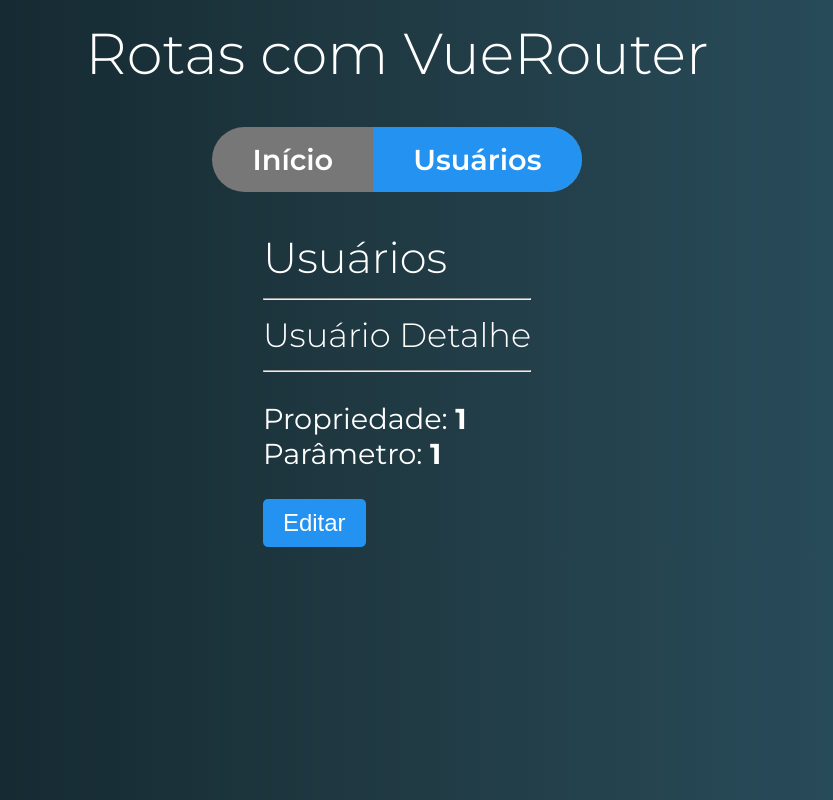
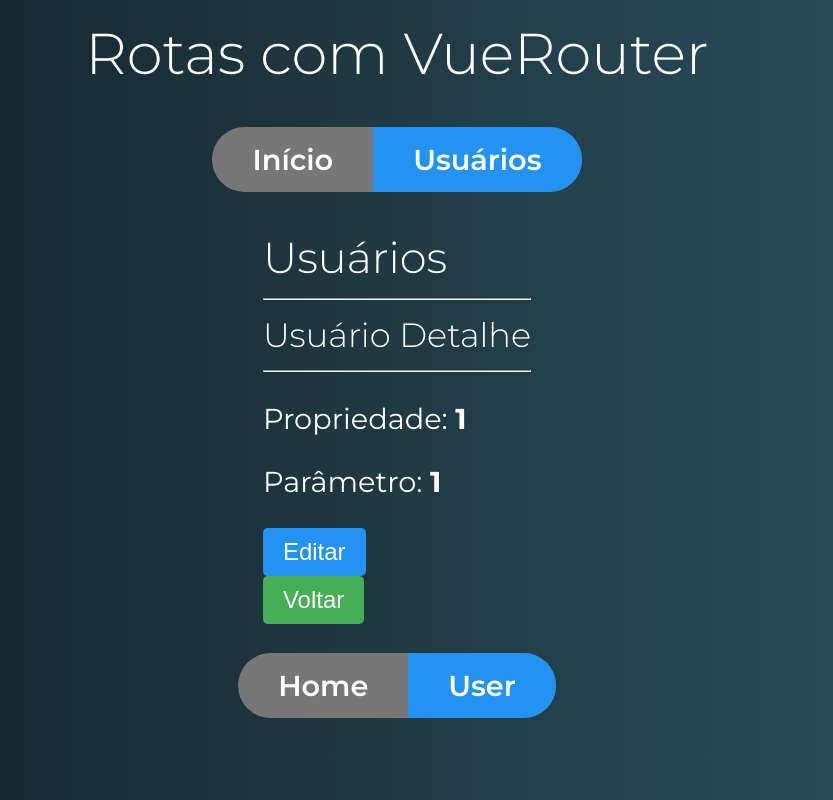
Before and after one commit to murilosopi/learning-vuejs-cod3r, a Vue app in the folder 13 - rotas/rotas-exercicios/: page /usuario/1 in a window 1280 px wide. Shown: the whole page, without its empty margins (243-1076 px from the left). Built offline with nearby package versions, Linux system fonts and the light colour scheme.

Commit message:
multiplos router views & redirecionamento

```diff
--- a/13 - rotas/rotas-exercicios/src/App.vue
+++ b/13 - rotas/rotas-exercicios/src/App.vue
@@ -1,17 +1,15 @@
 <template>
 	<div id="app">
 		<h1>Rotas com VueRouter</h1>
-		<Menu />
+		<router-view name="menu"/>
 		<router-view />
+		<router-view name="menuInferior"/>
 	</div>
 </template>
 
 <script>
-import Menu from './components/Menu.vue'
 export default {
-	components: {
-		Menu
-	}
+	components: {}
 }
 </script>
 
--- /dev/null
+++ b/13 - rotas/rotas-exercicios/src/components/MenuAlt.vue
@@ -0,0 +1,18 @@
+<template>
+  <nav class="menu">
+    <ul>
+      <router-link tag="li" to="/" active-class="active" exact><a>Home</a></router-link>
+      <router-link tag="li" to="/usuario" active-class="active"><a>User</a></router-link>
+    </ul>
+  </nav>
+</template>
+
+<script>
+export default {
+
+}
+</script>
+
+<style>
+
+</style>
--- a/13 - rotas/rotas-exercicios/src/components/usuario/Usuario.vue
+++ b/13 - rotas/rotas-exercicios/src/components/usuario/Usuario.vue
@@ -3,6 +3,7 @@
     <h2>Usuários</h2>
     <hr>
     <router-view></router-view>
+    <button sucesso="" @click="irParaInicio">Voltar</button>
   </div>
 </template>
 
@@ -11,9 +12,8 @@
   methods: {
     irParaInicio() {
       // this.$router.push('/');
-      this.$router.push({
-        path: '/'
-      });
+      // this.$router.push({ path: '/' });
+      this.$router.push({ name: 'inicio' });
     }
   }
 }
--- a/13 - rotas/rotas-exercicios/src/components/usuario/UsuarioDetalhe.vue
+++ b/13 - rotas/rotas-exercicios/src/components/usuario/UsuarioDetalhe.vue
@@ -2,12 +2,11 @@
   <div class="usuario-detalhe">
     <h3>Usuário Detalhe</h3>
     <hr>
-    <p>
-      Propriedade: <strong>{{ id }}</strong>
-      <br>
-      Parâmetro: <strong>{{ $route.params.id }}</strong>
-    </p>
-    <router-link tag="button" :to="`/usuario/${id}/editar`" primario>
+    <p>Propriedade: <strong>{{ id }}</strong></p>
+    <p>Parâmetro: <strong>{{ $route.params.id }}</strong></p>
+
+    <router-link tag="button" :to="{name: 'editarUsuario', params: {id},
+                                    query: {idioma: 'pt', pais: 'br'}}" primario>
       Editar
     </router-link>
   </div>
--- a/13 - rotas/rotas-exercicios/src/components/usuario/UsuarioEditar.vue
+++ b/13 - rotas/rotas-exercicios/src/components/usuario/UsuarioEditar.vue
@@ -1,9 +1,8 @@
 <template>
   <div class="usuario-editar">
     <h3>Usuario Editar</h3>
-    <p>
-      <strong>Código: {{ id }}</strong>
-    </p>
+    <p><strong>Código: {{ id }}</strong></p>
+    <p>Idioma/Região: <strong>{{ $route.query.idioma }}/{{ $route.query.pais }}</strong></p>
   </div>
 </template>
 
--- a/13 - rotas/rotas-exercicios/src/router.js
+++ b/13 - rotas/rotas-exercicios/src/router.js
@@ -2,6 +2,8 @@
 import Router from "vue-router";
 import Inicio from "./components/Inicio";
 import Usuario from "./components/usuario/Usuario";
+import Menu from "./components/Menu"
+import MenuAlt from "./components/MenuAlt"
 import UsuarioLista from "./components/usuario/UsuarioLista";
 import UsuarioEditar from "./components/usuario/UsuarioEditar";
 import UsuarioDetalhe from "./components/usuario/UsuarioDetalhe";
@@ -11,20 +13,38 @@
 export default new Router({
   routes: [
     {
+      name: 'inicio',
       path: "/",
-      component: Inicio,
+      // component: Inicio,
+      components: {
+        default: Inicio,
+        menu: Menu
+      }
     },
     {
       path: "/usuario",
-      component: Usuario,
+      components: {
+        default: Usuario,
+        menu: Menu,
+        menuInferior: MenuAlt
+      },
       props: true,
 
       // se o path tivesse um "/" no início seria equivalente ao "localhost:80/"
       children: [
         {path: '', component: UsuarioLista},
         {path: ':id', component: UsuarioDetalhe, props: true},
-        {path: ':id/editar', component: UsuarioEditar, props: true}
+        {path: ':id/editar', component: UsuarioEditar, props: true,
+          name: 'editarUsuario'}
       ],
+    },
+    {
+      path: '/redirecionar',
+      redirect: '/usuario'
+    },
+    {
+      path: '/*',
+      redirect: '/'
     },
   ],
   mode: "history", // hash ou history (necessita de configurações no Web Server utilizado)
```
